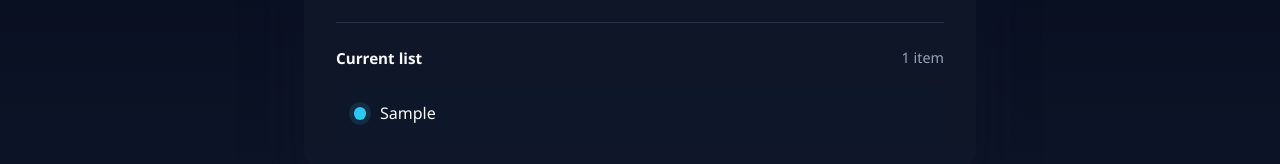
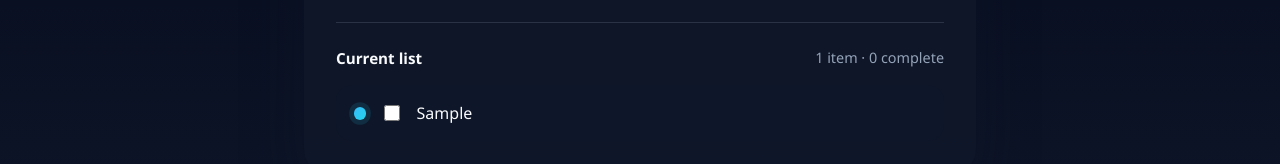
Before and after one commit to paulpai0412/autodev-demo-todo, a React (Vite) app: page / in a window 1280 px wide. Both pictures are taken after typing "Sample" into the empty fields and a click on the button "Add todo". Shown: the part 468-632 px from the top of the page. Built offline with nearby package versions, Linux system fonts and the light colour scheme.

Commit message:
Add Todo completion and persistence behavior
Ultraworked with [Sisyphus](https://github.com/code-yeongyu/oh-my-openagent)

Co-authored-by: Sisyphus <clio-agent@sisyphuslabs.ai>

```diff
--- a/src/App.css
+++ b/src/App.css
@@ -122,6 +122,33 @@ h1 {
   background: rgba(15, 23, 42, 0.72);
 }
 
+.todo-item-label {
+  display: flex;
+  align-items: center;
+  gap: 0.85rem;
+  flex: 1;
+}
+
+.todo-item-label input {
+  width: 1rem;
+  height: 1rem;
+  accent-color: #22c55e;
+}
+
+.todo-item-label span {
+  flex: 1;
+}
+
+.todo-item-complete .todo-item-label span {
+  color: #94a3b8;
+  text-decoration: line-through;
+}
+
+.todo-item-complete .todo-bullet {
+  background: linear-gradient(135deg, #22c55e, #4ade80);
+  box-shadow: 0 0 0 0.3rem rgba(34, 197, 94, 0.12);
+}
+
 .todo-item + .todo-item {
   margin-top: 0.75rem;
 }
--- a/src/App.tsx
+++ b/src/App.tsx
@@ -1,10 +1,38 @@
-import { useState } from 'react';
+import { useEffect, useState } from 'react';
 
 import './App.css';
 
+type Todo = {
+  id: string;
+  title: string;
+  completed: boolean;
+};
+
+const TODOS_STORAGE_KEY = 'autodev-demo-todos';
+
+const loadTodos = (): Todo[] => {
+  const storedTodos = window.localStorage.getItem(TODOS_STORAGE_KEY);
+
+  if (!storedTodos) {
+    return [];
+  }
+
+  try {
+    const parsedTodos = JSON.parse(storedTodos) as Todo[];
+
+    return parsedTodos.filter((todo) => typeof todo.title === 'string' && typeof todo.completed === 'boolean');
+  } catch {
+    return [];
+  }
+};
+
 function App() {
   const [draft, setDraft] = useState('');
-  const [todos, setTodos] = useState<string[]>([]);
+  const [todos, setTodos] = useState<Todo[]>(() => loadTodos());
+
+  useEffect(() => {
+    window.localStorage.setItem(TODOS_STORAGE_KEY, JSON.stringify(todos));
+  }, [todos]);
 
   const addTodo = () => {
     const nextTodo = draft.trim();
@@ -13,9 +41,24 @@ function App() {
       return;
     }
 
-    setTodos((currentTodos) => [...currentTodos, nextTodo]);
+    setTodos((currentTodos) => [
+      ...currentTodos,
+      {
+        id: crypto.randomUUID(),
+        title: nextTodo,
+        completed: false,
+      },
+    ]);
     setDraft('');
   };
+
+  const toggleTodo = (id: string) => {
+    setTodos((currentTodos) =>
+      currentTodos.map((todo) => (todo.id === id ? { ...todo, completed: !todo.completed } : todo)),
+    );
+  };
+
+  const completedCount = todos.filter((todo) => todo.completed).length;
 
   return (
     <main className="app-shell">
@@ -53,16 +96,26 @@ function App() {
         <section className="todo-list-section" aria-labelledby="todo-list-heading">
           <div className="list-header">
             <h2 id="todo-list-heading">Current list</h2>
-            <span className="list-count">{todos.length} item{todos.length === 1 ? '' : 's'}</span>
+            <span className="list-count">
+              {todos.length} item{todos.length === 1 ? '' : 's'}
+              {todos.length > 0 ? ` · ${completedCount} complete` : ''}
+            </span>
           </div>
           <ul aria-label="Todo items" className="todo-list">
             {todos.length === 0 ? (
               <li className="todo-empty-state">Your first todo will appear here.</li>
             ) : (
               todos.map((todo) => (
-                <li className="todo-item" key={todo}>
+                <li className={`todo-item${todo.completed ? ' todo-item-complete' : ''}`} key={todo.id}>
                   <span className="todo-bullet" aria-hidden="true" />
-                  <span>{todo}</span>
+                  <label className="todo-item-label">
+                    <input
+                      checked={todo.completed}
+                      onChange={() => toggleTodo(todo.id)}
+                      type="checkbox"
+                    />
+                    <span>{todo.title}</span>
+                  </label>
                 </li>
               ))
             )}
```
Also changed, not shown: 1 other file (tests, documents, lock files or other folders).
